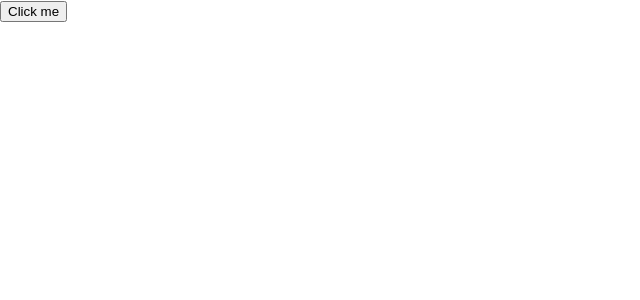
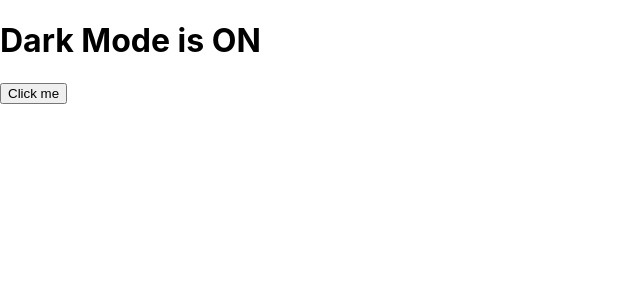
Before and after one commit to andregu14/Coursera-front-end-dev-course, a React (Create React App) app in the folder lesson008 react/customizing-example/: page / in a window 1280 px wide. Shown: the top 300 px of the page, without its empty margins (0-640 px from the left). Built offline with nearby package versions, Linux system fonts and the light colour scheme.

Commit message:
Create ModeToggler component to test react events syntax

```diff
--- a/lesson008 react/customizing-example/src/App.js
+++ b/lesson008 react/customizing-example/src/App.js
@@ -1,10 +1,10 @@
 import logo from './logo.svg';
 import './App.css';
-import Btn from './components/Btn';
+import ModeToggler from './components/ModeToggler';
 
 function App() {
   return (
-    <Btn />
+    <ModeToggler />
   );
 }
 
--- /dev/null
+++ b/lesson008 react/customizing-example/src/components/ModeToggler.jsx
@@ -0,0 +1,23 @@
+function ModeToggler() {
+    let darkModeOn = true;
+    const darkMode = <h1>Dark Mode is ON</h1>
+    const lightMode = <h1>Light Mode is ON</h1>
+
+    function handleClick() {
+        darkModeOn = !darkModeOn;
+        if (darkModeOn === true) {
+            console.log('Dark mode is on');
+        } else {
+            console.log('Light mode is on');
+        }
+    }
+
+    return (
+        <div>
+            {darkModeOn ? darkMode : lightMode}
+            <button onClick={handleClick}>Click me</button>
+        </div>
+    )
+}
+
+export default ModeToggler
```
